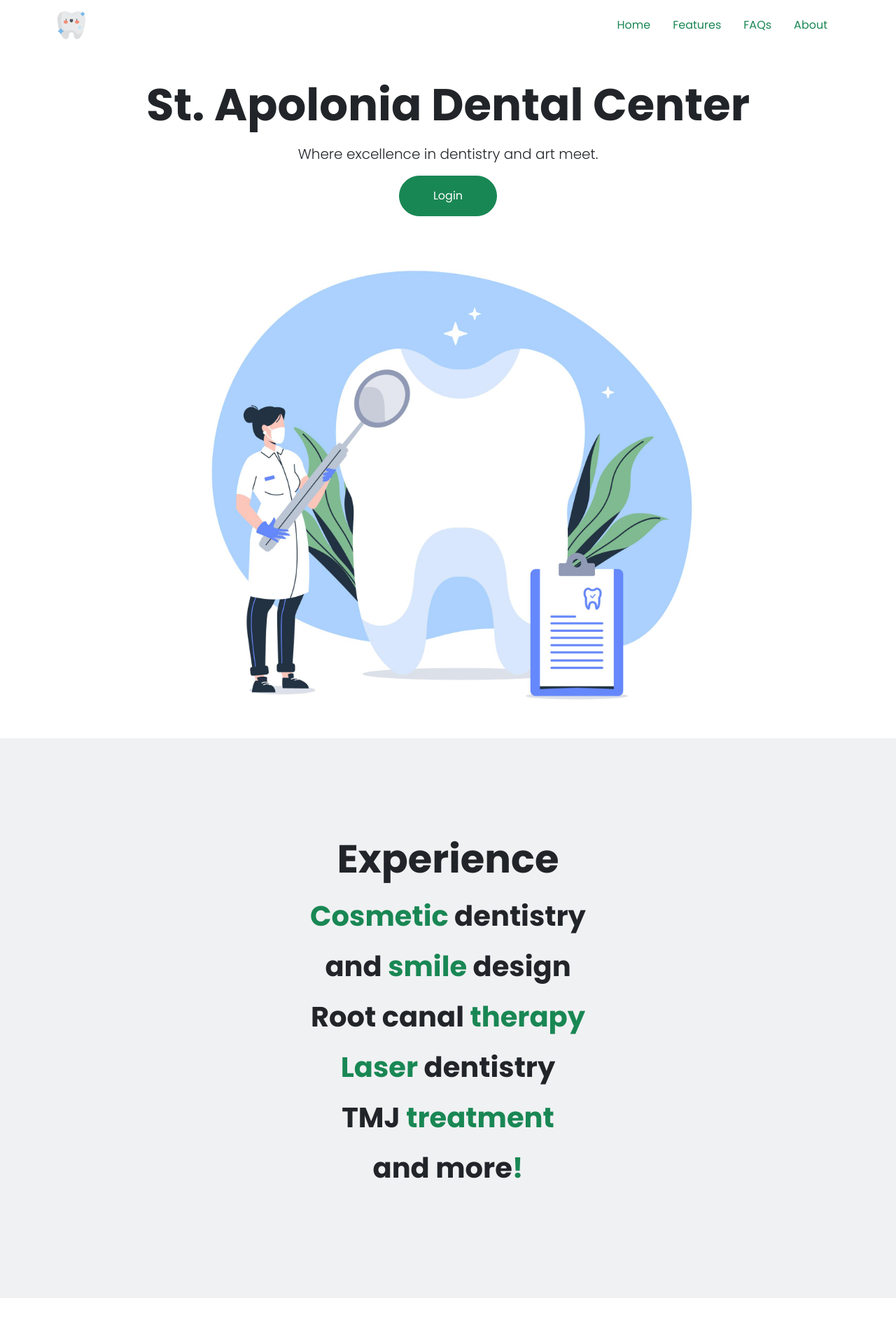
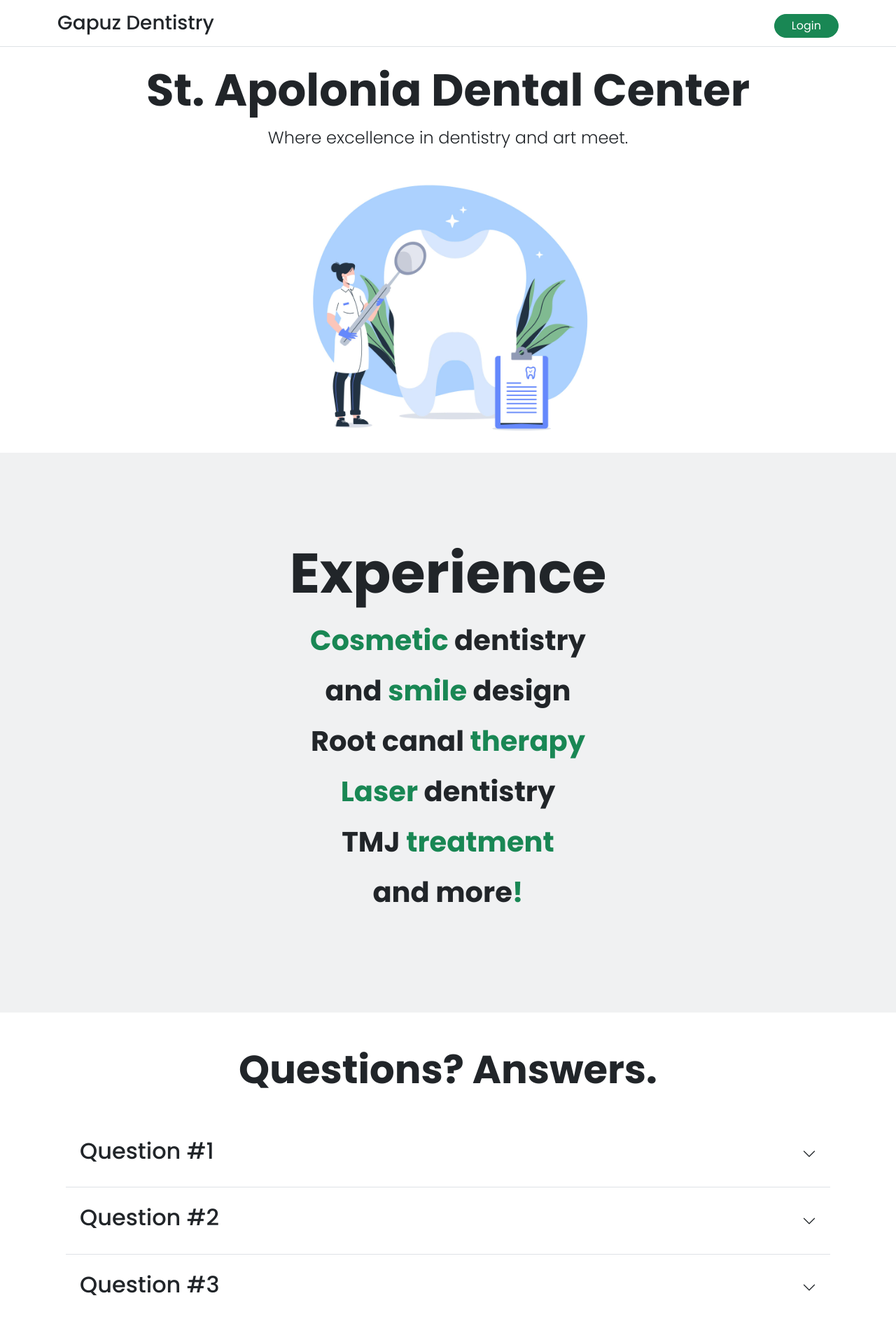
Before and after one commit to ithereforedontknow/patient-dental-record-mgmt, a PHP site: page / in a window 1280 px wide. Shown: the top 1895 px of the page at 70% size. After the commit the page ends 1851 px from the top, so only its background shows below. Run offline with PHP 8.4, Linux system fonts and the light colour scheme; some libraries are stand-ins or nearby versions.

Commit message:
updated overall design (?)

```diff
--- a/includes/features.php
+++ b/includes/features.php
@@ -1,7 +1,7 @@
 <div class="bg-secondary bg-opacity-10">
     <div class="container d-flex align-items-center justify-content-center" id="featurettes" style="height: 100vh">
         <div>
-            <h2 class="text-center display-4 fw-bold">Experience
+            <h2 class="text-center display-1 fw-bold">Experience
             </h2>
             <h2 class="text-center display-6 fw-bold my-4">
                 <span class="text-success">Cosmetic</span> dentistry
--- a/includes/navbar.php
+++ b/includes/navbar.php
@@ -1,22 +1,10 @@
-<nav class="navbar sticky-top bg-white mt-2">
-    <div class="container">
-        <a href="" class="d-flex align-items-center mb-3 mb-md-0 me-md-auto link-body-emphasis text-decoration-none">
-            <img src="assets/tooth.png" class="bi me-2" width="40" height="40" alt="" />
-            <span class="fs-4"></span>
-        </a>
+<nav class="navbar sticky-top bg-white mt-2 border-bottom">
+    <div class="container ">
+        <h3>Gapuz Dentistry</h3>
         <ul class="nav justify-content-end">
-            <li class="nav-item">
-                <a href="#" class="nav-link text-success" aria-current="page">Home</a>
-            </li>
-            <li class="nav-item">
-                <a href="#featurettes" class="nav-link text-success" aria-current="page">Features</a>
-            </li>
-            <li class="nav-item">
-                <a href="#faq" class="nav-link text-success">FAQs</a>
-            </li>
-            <li class="nav-item">
-                <a href="#about" class="nav-link text-success">About</a>
-            </li>
+            <button class="btn btn-success py-1 px-4 rounded-pill" type="button" data-bs-toggle="modal" data-bs-target="#loginModal">
+                Login
+            </button>
         </ul>
     </div>
 </nav>
--- a/index.php
+++ b/index.php
@@ -13,24 +13,20 @@
   <?php
   include_once('includes/navbar.php');
   ?>
-  <div class="container px-4 mt-5 d-flex justify-content-center text-center" id="hero">
+  <div class="container px-4 mt-4 d-flex justify-content-center text-center" id="hero">
     <div class="">
       <h1 class="display-3 fw-bold mb-3">
         St. Apolonia Dental Center
       </h1>
-      <p class="lead">Where excellence in dentistry and art meet.</p>
-      <button class="btn btn-success py-3 px-5 rounded-pill" type="button" data-bs-toggle="modal" data-bs-target="#loginModal">
-        Login
-      </button>
+      <h4 class="fw-light">Where excellence in dentistry and art meet.</h3>
     </div>
   </div>
   <div class="text-center">
-    <img src="assets/5540021.jpg" alt="dentist" class="img-fluid" style="max-width: 70%">
+    <img src="assets/5540021.jpg" alt="dentist" class="img-fluid" style="max-width: 40%">
   </div>
   <?php
   include_once('includes/features.php');
   include_once('includes/faq.php');
-  include_once('includes/about.php');
   ?>
   <div class="modal fade" id="loginModal" tabindex="-1" aria-labelledby="loginModalLabel" aria-hidden="true">
     <div class="modal-dialog">
```
